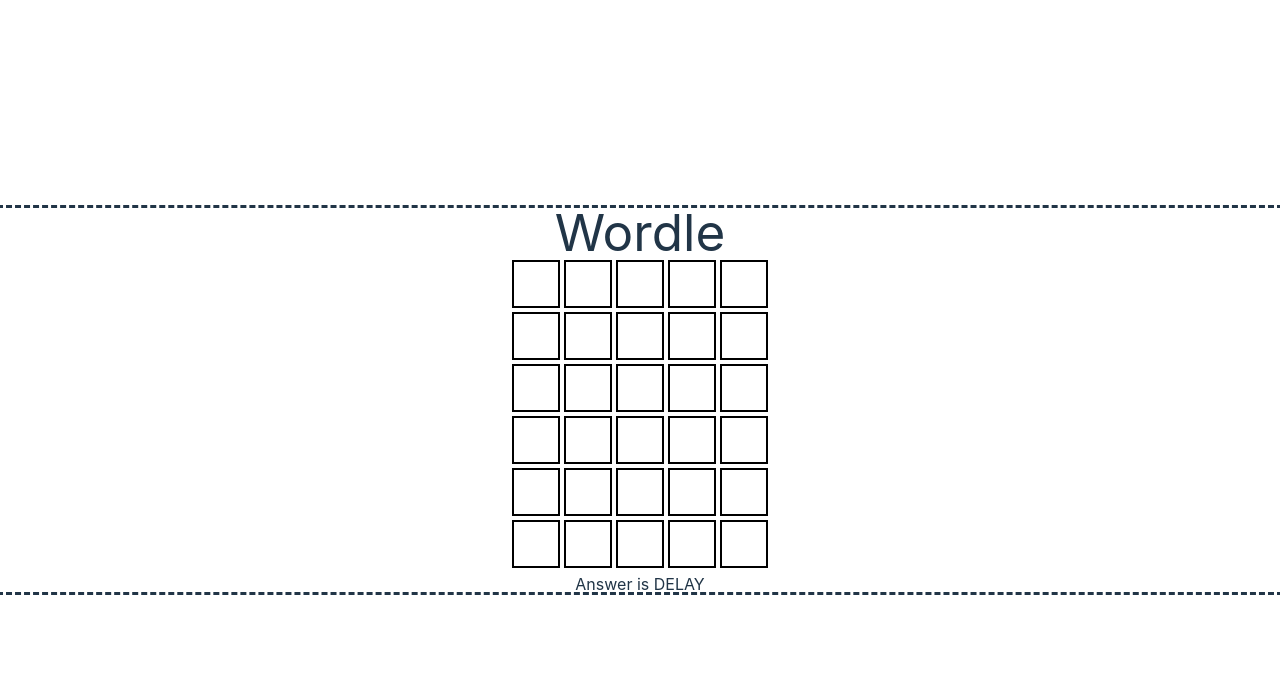
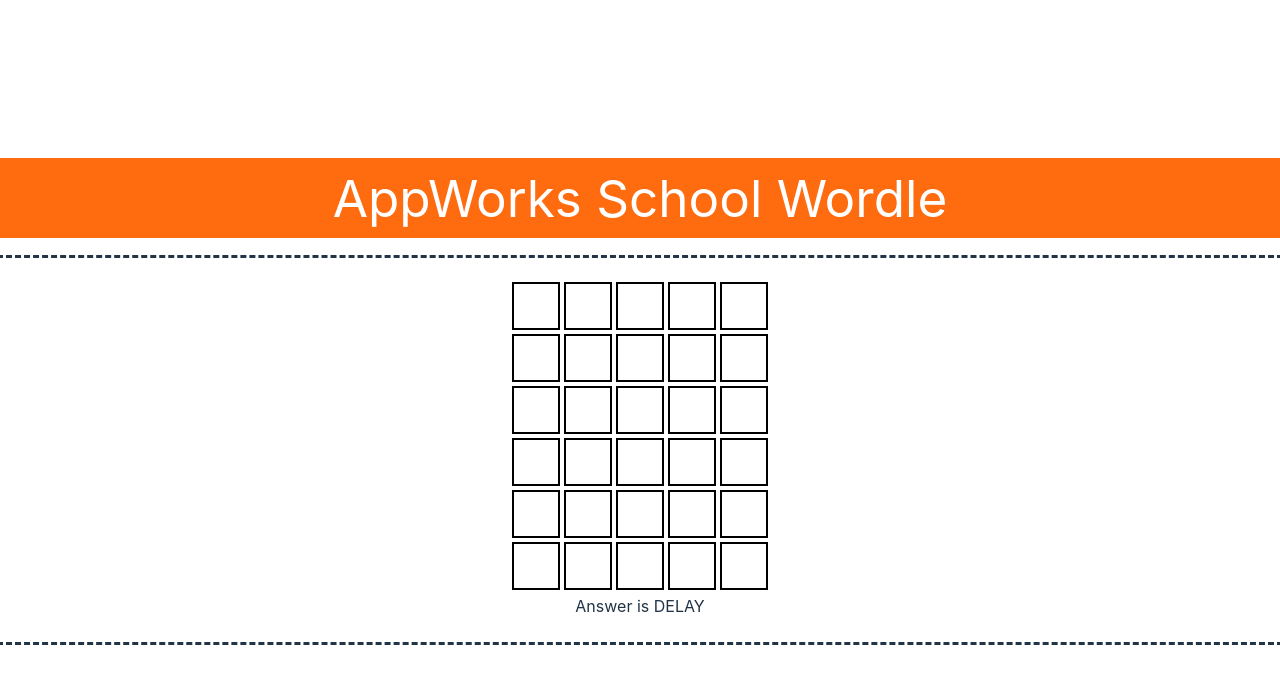
Before and after one commit to JuneLin2001/Wordle, a React (Vite) app: page / in a window 1280 px wide. Shown: the top 684 px of the page. Built offline with nearby package versions, Linux system fonts and the light colour scheme.

Commit message:
Style: colors

```diff
--- a/src/App.tsx
+++ b/src/App.tsx
@@ -1,7 +1,13 @@
 import Wordle from "./Wordle";
+import Header from "./Header";
 
 function App() {
-  return <Wordle />;
+  return (
+    <>
+      <Header />
+      <Wordle />
+    </>
+  );
 }
 
 export default App;
--- /dev/null
+++ b/src/Header.tsx
@@ -0,0 +1,11 @@
+import React from "react";
+
+const Header: React.FC = () => {
+  return (
+    <div className="flex justify-center items-center w-screen h-16 mb-5 py-10 bg-appworksschool text-white">
+      <h1>AppWorks School Wordle</h1>
+    </div>
+  );
+};
+
+export default Header;
--- a/src/Wordle.tsx
+++ b/src/Wordle.tsx
@@ -34,7 +34,6 @@
 
   return (
       <div className="flex flex-row flex-wrap justify-center content-center w-screen h-96 outline-dashed">
-      <h1>Wordle</h1>
         {Array.from({ length: 6 }).map((_, rowIndex) => (
           <ul
             key={rowIndex}
--- a/tailwind.config.js
+++ b/tailwind.config.js
@@ -3,7 +3,12 @@
   content: [
     "./src/**/*.{js,jsx,ts,tsx}",
   ],  theme: {
-    extend: {},
+    extend: {
+      colors: {
+        'appworksschool': '#ff6b0f',
+        'appworksschool-light': '#ffc19b',
+      }
+    },
   },
   plugins: [],
 }
```
Lines whose indentation alone changed are shown as unchanged.
